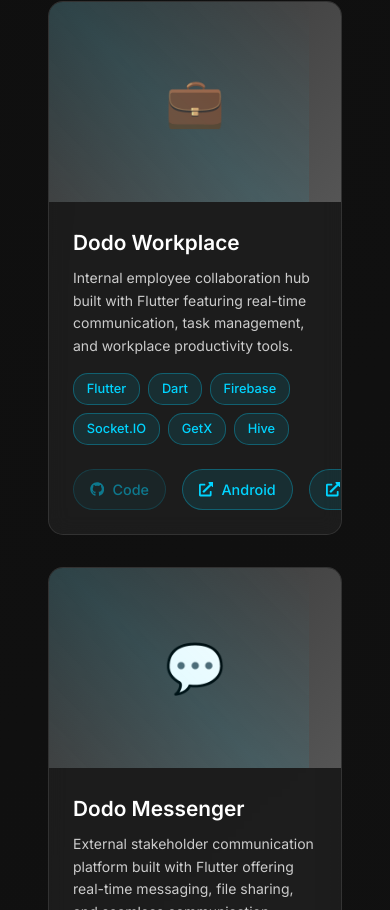
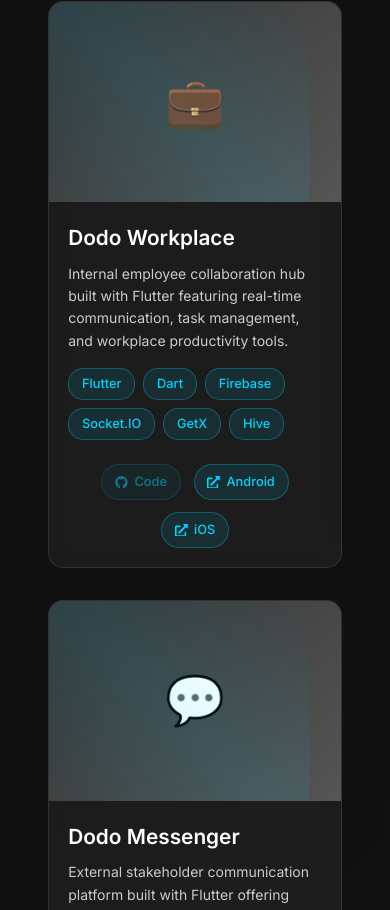
Before and after one commit to ekyeremeh7/portfolio, a React (Create React App) app: page / in a window 390 px wide. Shown: the part 5954-6864 px from the top of the page. Built offline with nearby package versions, Linux system fonts and the light colour scheme.

Commit message:
Fix iOS button truncation on mobile - improve project links layout and prevent overflow

```diff
--- a/src/components/Projects.js
+++ b/src/components/Projects.js
@@ -85,6 +85,11 @@ const ProjectImage = styled.div`
 
 const ProjectContent = styled.div`
   padding: 1.5rem;
+  overflow: hidden;
+
+  @media (max-width: 768px) {
+    padding: 1.2rem;
+  }
 `;
 
 const ProjectTitle = styled.h3`
@@ -120,6 +125,12 @@ const TechTag = styled.span`
 const ProjectLinks = styled.div`
   display: flex;
   gap: 1rem;
+  flex-wrap: wrap;
+
+  @media (max-width: 768px) {
+    gap: 0.8rem;
+    justify-content: center;
+  }
 `;
 
 const ProjectLink = styled(motion.a)`
@@ -135,10 +146,18 @@ const ProjectLink = styled(motion.a)`
   font-size: 0.9rem;
   font-weight: 500;
   transition: all 0.3s ease;
+  white-space: nowrap;
+  flex-shrink: 0;
 
   &:hover {
     background: rgba(0, 212, 255, 0.2);
     transform: translateY(-2px);
+  }
+
+  @media (max-width: 768px) {
+    padding: 0.4rem 0.8rem;
+    font-size: 0.8rem;
+    gap: 0.4rem;
   }
 `;
 
```
